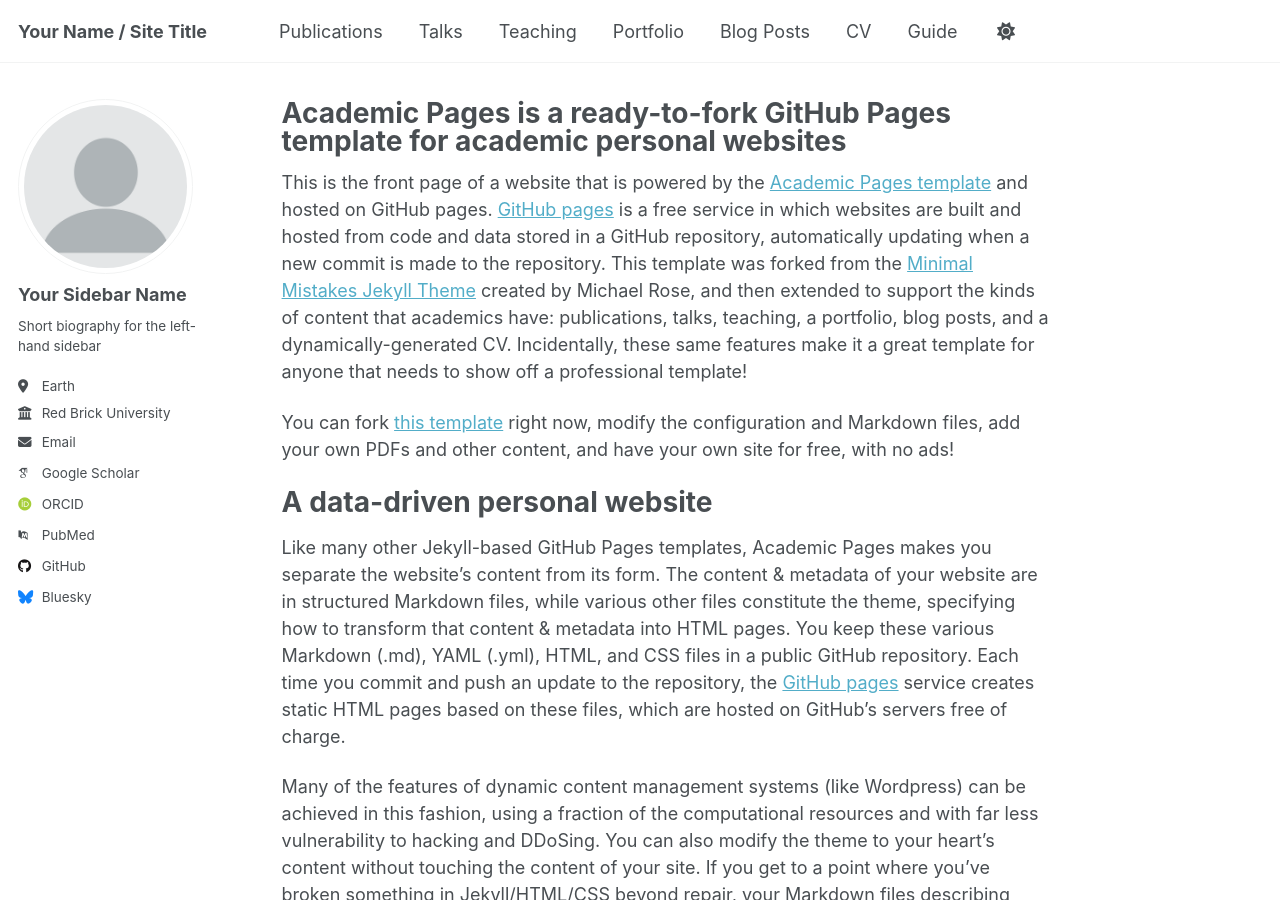
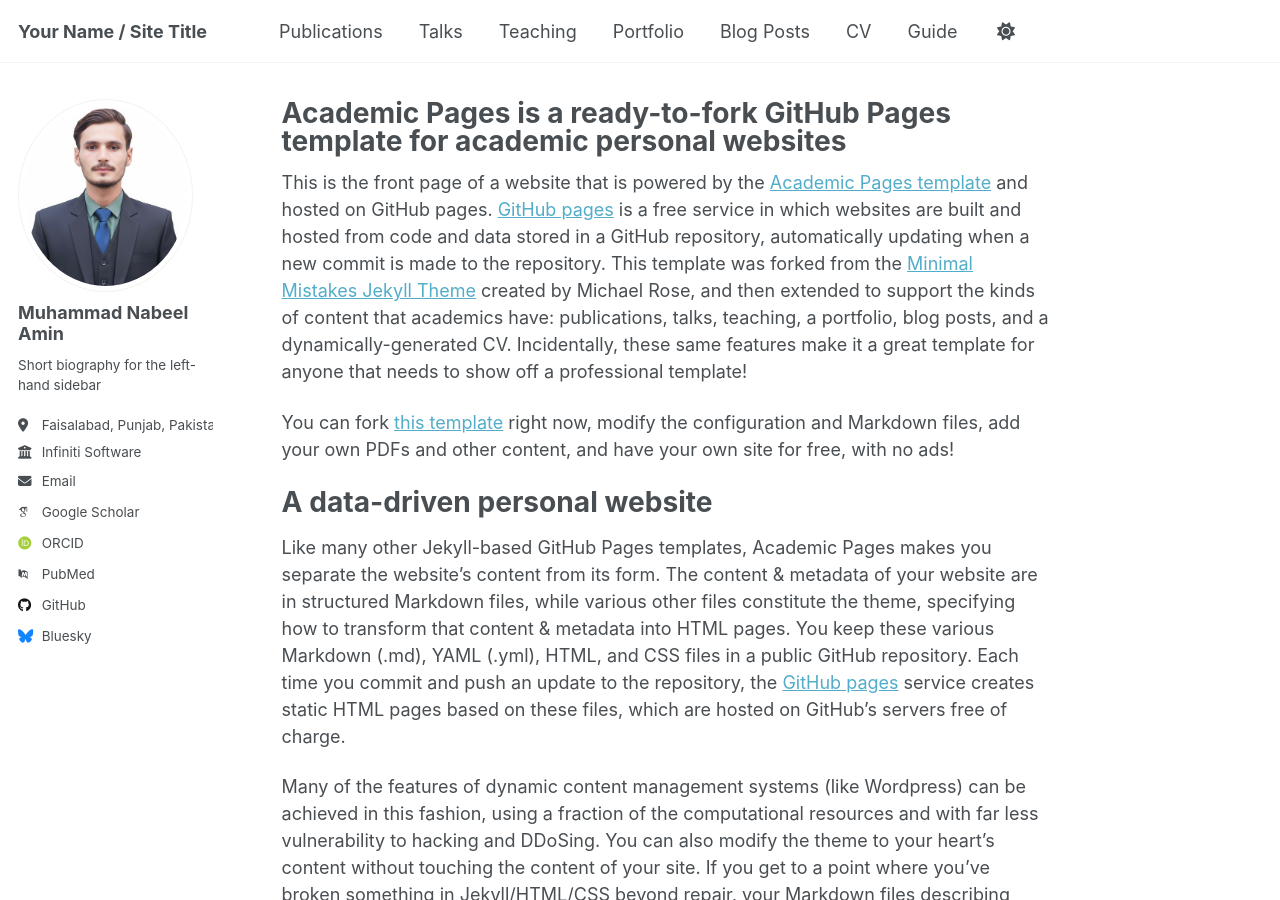
Before and after one commit to Nabeel70/mnabeel.github.io, a Jekyll site: the page built from _pages/about.md, in a window 1280 px wide and 900 px high. Built offline with Jekyll 4.4.1, drawn with Linux system fonts in a browser that asks for light colours; some web fonts are replaced; a script that is not in the unit is left out.

Commit message:
testing basic changes

```diff
--- a/_config.yml
+++ b/_config.yml
@@ -23,14 +23,14 @@ repository               : "academicpages/academicpages.github.io"
 #               Additional customization can be done by editing /_includes/author-profile.html
 author:
   # Biographic information
-  avatar           : "profile.png"
-  name             : "Your Sidebar Name"
+  avatar           : "profiles.png"
+  name             : "Muhammad Nabeel Amin"
   pronouns         : # example: "she/her"
   bio              : "Short biography for the left-hand sidebar"
-  location         : "Earth"
-  employer         : "Red Brick University"
+  location         : "Faisalabad, Punjab, Pakistan"
+  employer         : "Infiniti Software"
   uri              : # URL
-  email            : "none@example.org"
+  email            : "abeelofficial70@gmail.com"
 
   # Academic websites
   academia         : # URL
```
